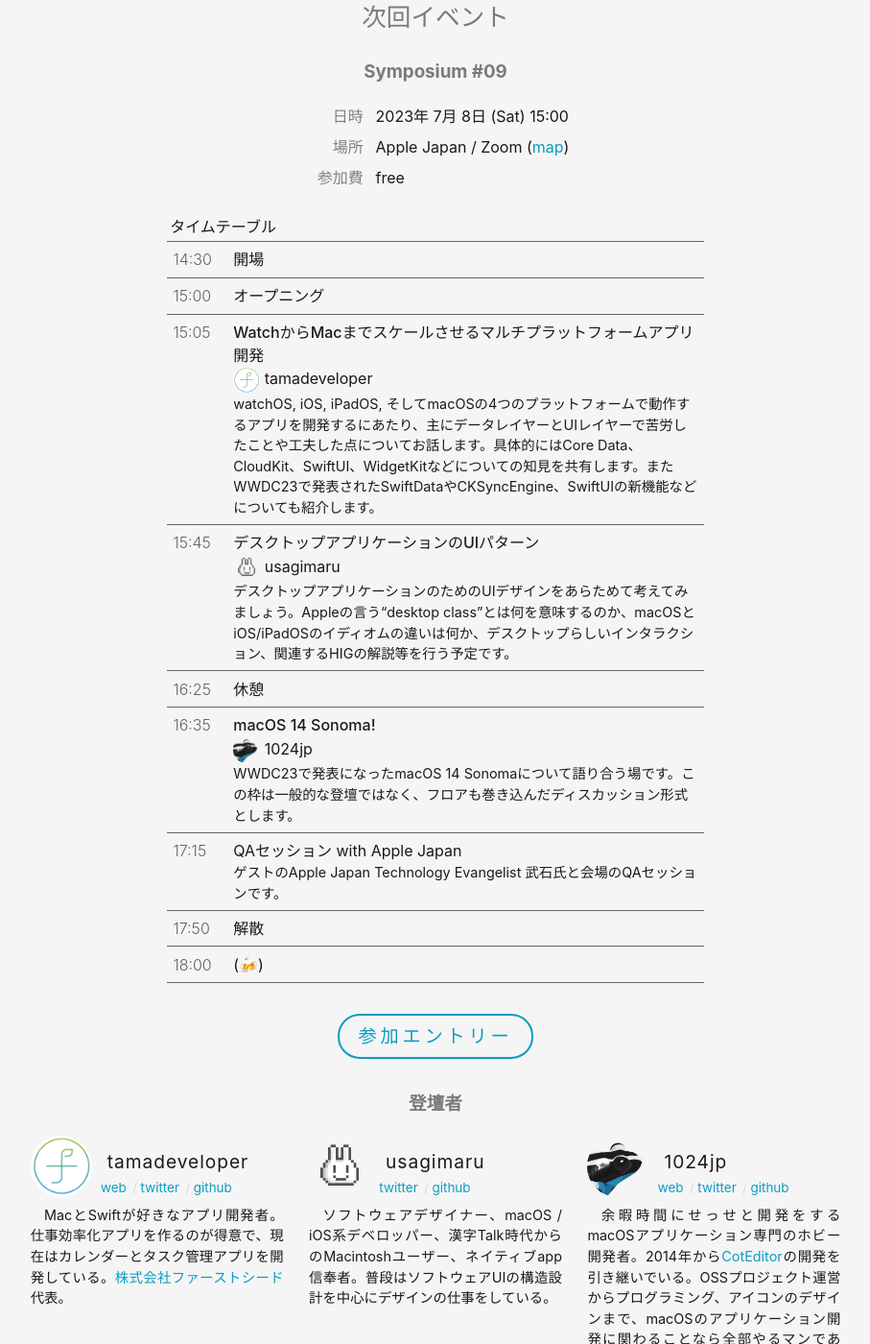
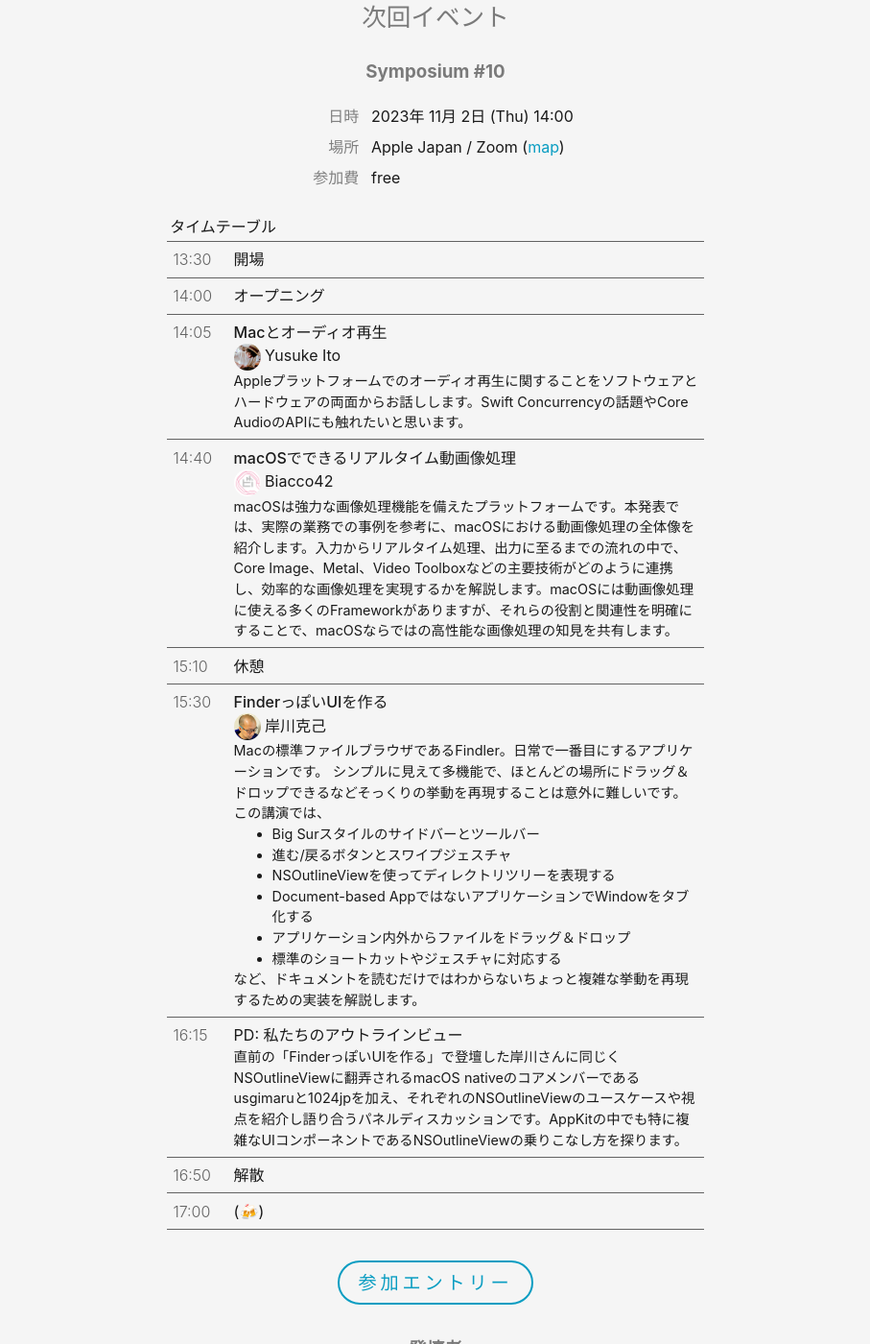
Before and after one commit to macOS-native/macos-native.github.io, a Jekyll site: the page built from index.md, in a window 1280 px wide and 1400 px high, scrolled down 615 px. Shown: the whole window at 96% size, without its empty margins (186-1093 px from the left). Built offline with Jekyll 4.4.1, drawn with Linux system fonts in a browser that asks for light colours; some of the changed text lies outside the part shown.

Commit message:
Publish symopsium 10

```diff
--- a/_data/events.yml
+++ b/_data/events.yml
@@ -1,3 +1,59 @@
+- title: "Symposium #10"
+  date: 2023-11-02 14:00:00+09:00
+  location:
+    name: Apple Japan / Zoom
+    address: 東京都港区六本木6-10-1 六本木ヒルズ森タワー
+    map: https://maps.apple.com/?address=6-10-1%20Roppongi,%20Minato,%20Tokyo,%20Japan%20106-0032&auid=4332199426080983867&ll=35.660305,139.729490&lsp=9902&q=Apple%20Japan%20Inc.
+  fee: "free"
+  entry_url: https://macos-native.connpass.com/event/331842/
+  timetable:
+    - time: "13:30"
+      title: "開場"
+    - time: "14:00"
+      title: "オープニング"
+    - time: "14:05"
+      title: "Macとオーディオ再生"
+      presenter:
+        name: Yusuke Ito
+        avatar: novi_
+      description: |
+        Appleプラットフォームでのオーディオ再生に関することをソフトウェアとハードウェアの両面からお話しします。Swift Concurrencyの話題やCore AudioのAPIにも触れたいと思います。
+    - time: "14:40"
+      title: "macOSでできるリアルタイム動画像処理"
+      presenter:
+        name: Biacco42
+        avatar: Biacco42
+      description: |
+        macOSは強力な画像処理機能を備えたプラットフォームです。本発表では、実際の業務での事例を参考に、macOSにおける動画像処理の全体像を紹介します。入力からリアルタイム処理、出力に至るまでの流れの中で、Core Image、Metal、Video Toolboxなどの主要技術がどのように連携し、効率的な画像処理を実現するかを解説します。macOSには動画像処理に使える多くのFrameworkがありますが、それらの役割と関連性を明確にすることで、macOSならではの高性能な画像処理の知見を共有します。
+    - time: "15:10"
+      title: "休憩"
+    - time: "15:30"
+      title: "FinderっぽいUIを作る"
+      presenter:
+        name: 岸川克己
+        avatar: kishikawakatsumi
+      description: |
+        Macの標準ファイルブラウザであるFindler。日常で一番目にするアプリケーションです。
+        シンプルに見えて多機能で、ほとんどの場所にドラッグ＆ドロップできるなどそっくりの挙動を再現することは意外に難しいです。
+        この講演では、
+
+        - Big Surスタイルのサイドバーとツールバー
+        - 進む/戻るボタンとスワイプジェスチャ
+        - NSOutlineViewを使ってディレクトリツリーを表現する
+        - Document-based AppではないアプリケーションでWindowをタブ化する
+        - アプリケーション内外からファイルをドラッグ＆ドロップ
+        - 標準のショートカットやジェスチャに対応する
+
+        など、ドキュメントを読むだけではわからないちょっと複雑な挙動を再現するための実装を解説します。
+    - time: "16:15"
+      title: "PD: 私たちのアウトラインビュー"
+      description: |
+        直前の「FinderっぽいUIを作る」で登壇した岸川さんに同じくNSOutlineViewに翻弄されるmacOS nativeのコアメンバーであるusgimaruと1024jpを加え、それぞれのNSOutlineViewのユースケースや視点を紹介し語り合うパネルディスカッションです。AppKitの中でも特に複雑なUIコンポーネントであるNSOutlineViewの乗りこなし方を探ります。
+    - time: "16:50"
+      title: "解散"
+    - time: "17:00"
+      title: "(🍻)"
+
 - title: "Symposium #09"
   date: 2023-07-08 15:00:00+09:00
   location:
--- a/_data/members.yml
+++ b/_data/members.yml
@@ -82,7 +82,7 @@
   github: kishikawakatsumi
   twitter: k_katsumi
   web: https://kishikawakatsumi.com
-  bio: iOSアプリケーション開発を10年くらいやっています。趣味でOSSのライブラリを作っています。Macアプリを作るのは素人ですが、Macはとても好きで20年以上使っています。
+  bio: iOSアプリケーションのプログラミングは17年ほどの経験がありますが、macOSアプリケーションの開発は始めたばかりです。最近ハマっていることはオムライス作りです。
 
 kyome:
   name: Kyome
@@ -102,3 +102,16 @@
   twitter: sonson_twit
   web: http://sonson.jp
   bio: 2003年大阪大学大学院基礎工学研究科博士前期課程修了，同年日本電信電話株式会社入社． 2007年株式会社デンソーアイティーラボラトリ入社，現在に至る．コンピュータビジョン，機械学習，モバイルコンピューティングサービスの研究開発に従事．
+
+novi_:
+  name: Yusuke Ito
+  github: novi
+  twitter: novi_
+  bio: Mac, iOSアプリの開発をメインでやっていました。最近はWeb開発(React, TypeScript, AWS)をしながら、[Current Directory](https://audio.current.directory)でオーディオ製品を作っています。
+
+Biacco42:
+  name: Biacco42
+  github: Biacco42
+  twitter: Biacco42
+  web: http://sonson.jp
+  bio: 株式会社Qoncept所属。macOS/iOS/iPadOSのリアルタイム動画像処理やネイティブアプリ開発をSwiftで行っています。型システムやScala等のJVM言語も好き。趣味は自作キーボードで、即売会イベント「キーケット」の運営事務局代表もしています。
--- a/index.md
+++ b/index.md
@@ -20,7 +20,9 @@
 ### 登壇者
 
 <div class="member">
-{% include profile.html param="tamadeveloper" %}
+{% include profile.html param="novi_" %}
+{% include profile.html param="Biacco42" %}
+{% include profile.html param="kishikawakatsumi" %}
 {% include profile.html param="usagimaru" %}
 {% include profile.html param="1024jp" %}
 </div>
```
Also changed, not shown: assets/img/avatars/Biacco42.png (added), assets/img/avatars/novi_.png (added).
